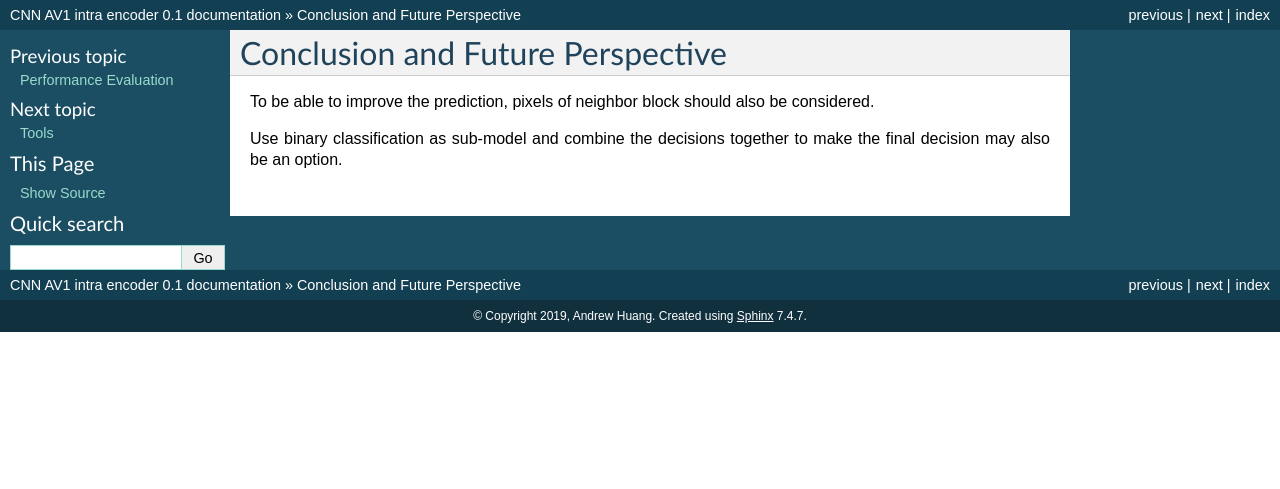
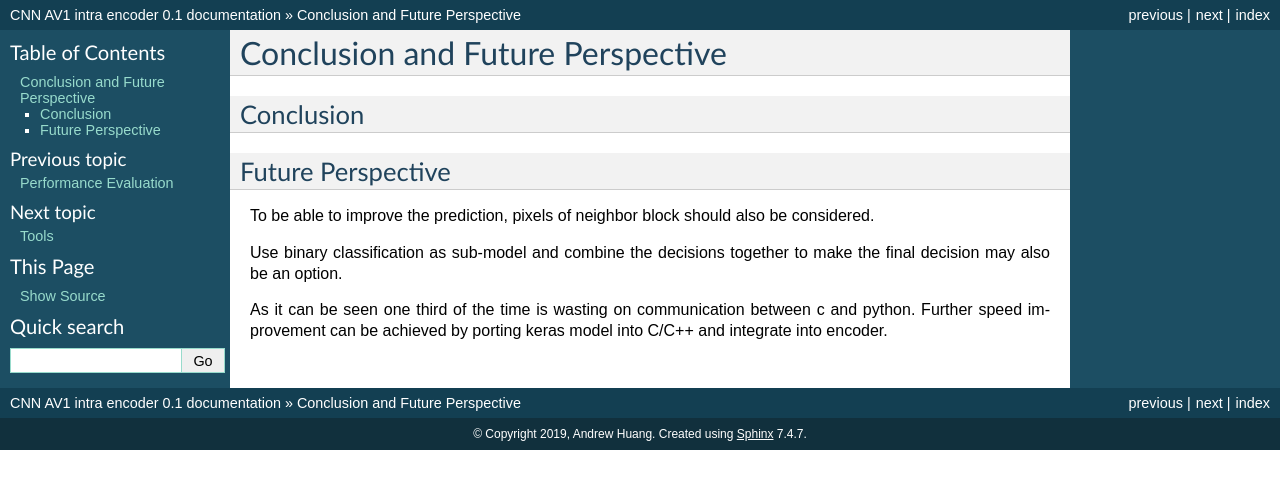
Before and after one commit to epadam/CNN-AV1-intra-encoder, a Sphinx documentation site: the page built from source/conclusion.rst, in a window 1280 px wide. Shown: the top 489 px of the page. Built offline with Sphinx 7.4.7, drawn with Linux system fonts in a browser that asks for light colours.

Commit message:
Update conclusion.rst

```diff
--- a/source/conclusion.rst
+++ b/source/conclusion.rst
@@ -1,6 +1,18 @@
 Conclusion and Future Perspective
 ===================================
+
+=============
+Conclusion
+=============
+
+
+
+====================
+Future Perspective
+====================
 
 To be able to improve the prediction, pixels of neighbor block should also be considered.
 
 Use binary classification as sub-model and combine the decisions together to make the final decision may also be an option.
+
+As it can be seen one third of the time is wasting on communication between c and python. Further speed improvement can be achieved by porting keras model into C/C++ and integrate into encoder.
```
